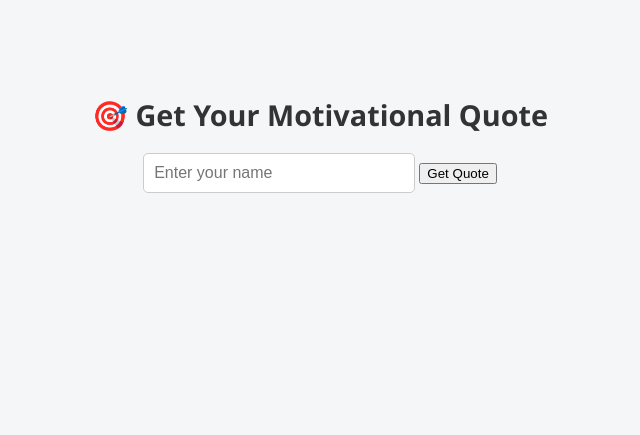
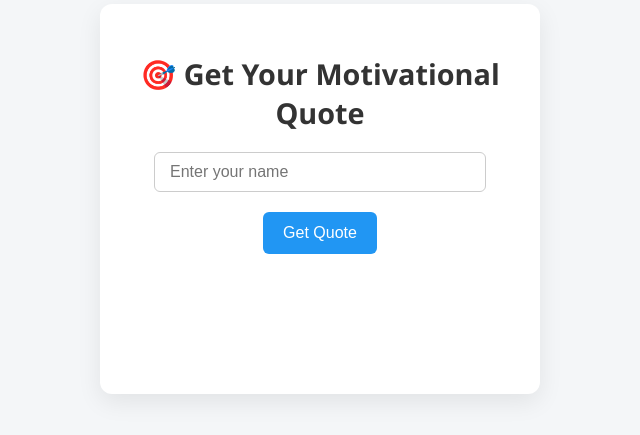
Before and after one commit to positivespins/spin-wheel-quotes, a plain HTML site: page index.html in a window 1280 px wide. Shown: the part 201-636 px from the top of the page, without its empty margins (320-960 px from the left). Drawn offline with Linux system fonts and the light colour scheme.

Commit message:
Update style.css

```diff
--- a/style.css
+++ b/style.css
@@ -1,45 +1,61 @@
+/* Reset and body style */
 body {
   font-family: 'Segoe UI', Tahoma, Geneva, Verdana, sans-serif;
   background-color: #f4f6f8;
+  margin: 0;
+  padding: 0;
   display: flex;
   justify-content: center;
   align-items: center;
   height: 100vh;
-  margin: 0;
 }
+
+/* Main container */
 .container {
   text-align: center;
-  padding: 20px;
+  background-color: #ffffff;
+  padding: 30px 20px;
+  border-radius: 12px;
+  box-shadow: 0 8px 24px rgba(0, 0, 0, 0.08);
+  max-width: 400px;
+  width: 90%;
 }
+
+/* Heading */
 h1 {
   font-size: 1.8em;
   color: #333;
+  margin-bottom: 20px;
 }
+
+/* Name input field */
 #username {
-  padding: 10px;
+  padding: 10px 15px;
   font-size: 1em;
+  width: 100%;
+  max-width: 300px;
+  border: 1px solid #ccc;
+  border-radius: 6px;
   margin-bottom: 20px;
-  width: 250px;
-  border: 1px solid #ccc;
-  border-radius: 5px;
 }
-#wheel {
-  margin: 20px auto;
-  width: 200px;
-  height: 200px;
-  border-radius: 50%;
-  background: radial-gradient(circle, #e0f7fa, #b2ebf2);
-  display: flex;
-  justify-content: center;
-  align-items: center;
-  font-size: 1.4em;
+
+/* Button styling */
+button {
+  padding: 12px 20px;
+  font-size: 1em;
+  background-color: #2196f3;
+  color: white;
+  border: none;
+  border-radius: 6px;
   cursor: pointer;
-  box-shadow: 0 4px 12px rgba(0,0,0,0.1);
-  transition: transform 2s ease;
+  transition: background-color 0.3s ease;
 }
-#wheel.spin {
-  transform: rotate(1440deg);
+
+button:hover {
+  background-color: #1976d2;
 }
+
+/* Quote text */
 #quote {
   margin-top: 30px;
   font-size: 1.6em;
@@ -51,11 +67,3 @@ h1 {
   margin-right: auto;
   line-height: 1.4;
 }
-#confetti-canvas {
-  position: fixed;
-  pointer-events: none;
-  top: 0;
-  left: 0;
-  width: 100%;
-  height: 100%;
-}
```
